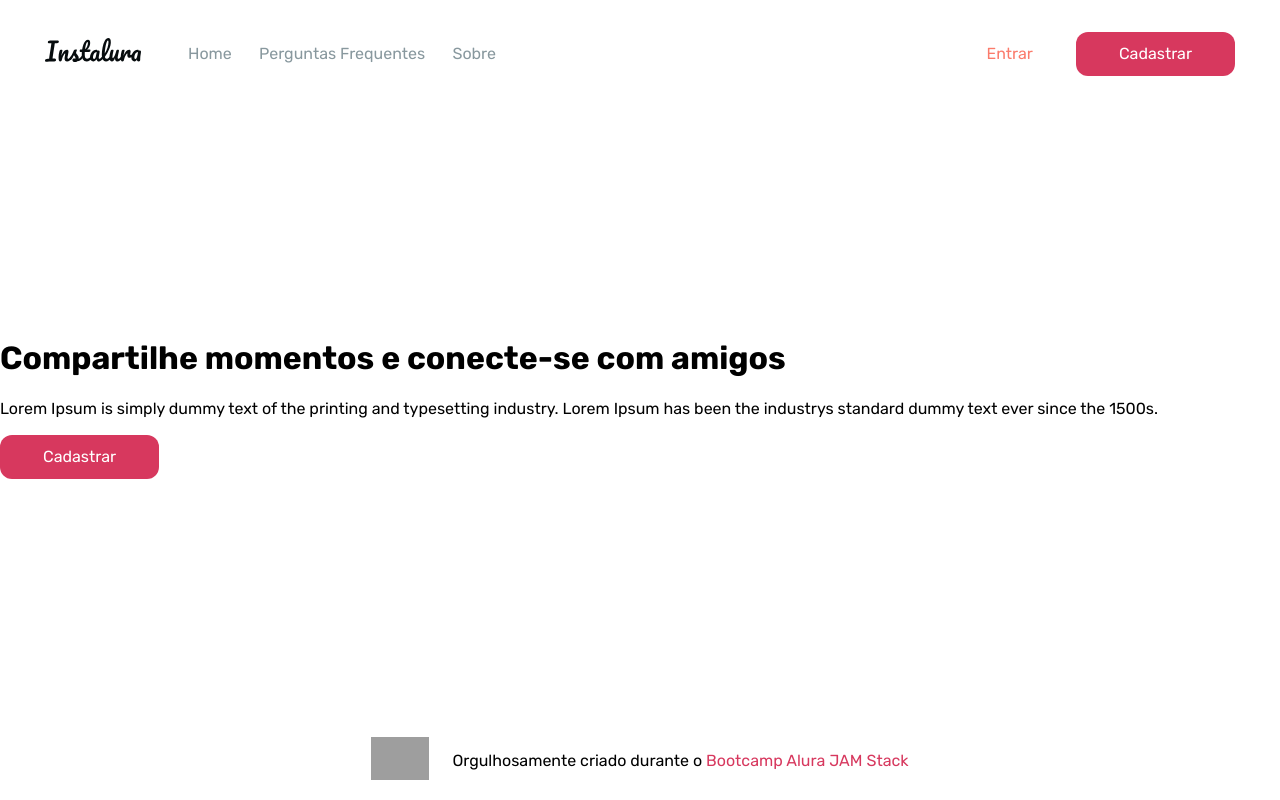
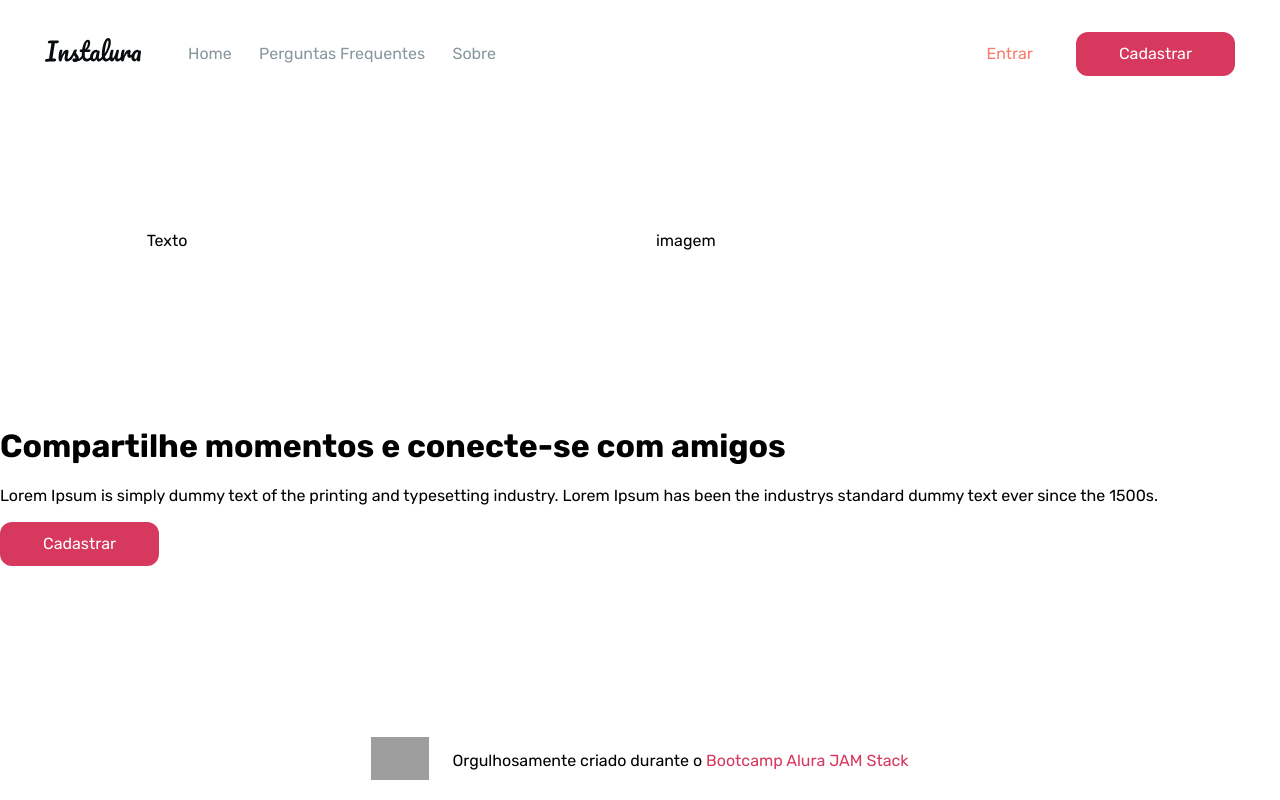
Before and after one commit to AdoniroSalles/instalura, a Next.js app: page / in a window 1280 px wide. Built offline with nearby package versions, Linux system fonts and the light colour scheme; grey boxes are pictures that could not be loaded.

Commit message:
adicionando grid

```diff
--- a/pages/index.js
+++ b/pages/index.js
@@ -6,6 +6,7 @@ import Footer from "../src/components/commons/Footer";
 import Menu from "../src/components/commons/Menu";
 import Text from "../src/components/foundation/Text";
 import { Button } from "../src/components/commons/Button";
+import { Grid } from "../src/components/foundation/layout/Grid";
 
 
 
@@ -20,6 +21,21 @@ export default function Home() {
         }}
         >
             <Menu />
+            <Grid.Container>
+                <Grid.Row>
+                    <Grid.Col
+                        offset = {{ xs: 0, md: 1 }} //desloca uma coluna
+                        value = {{ xs: 12, md: 5}} //vai ocupar 5 coluna
+                    >
+                        Texto
+                    </Grid.Col>
+                    <Grid.Col
+                        value = {{ xs: 12, md: 6}}
+                    >
+                        imagem
+                    </Grid.Col>
+                </Grid.Row>
+            </Grid.Container>
             <div>
                 <Text
                     variant="title"
--- a/src/components/foundation/Text/index.js
+++ b/src/components/foundation/Text/index.js
@@ -24,6 +24,7 @@ export const TextStyleVariantsMap = {
 const TextBase = styled.span`
      ${(props) => TextStyleVariantsMap[props.variant]}
      ${propToStyle('textAlign')}
+
 `
 
 //passa a tag html e os textos
--- /dev/null
+++ b/src/components/foundation/layout/Grid/index.js
@@ -0,0 +1,135 @@
+import styled, { css } from "styled-components";
+import { breakpointsMedia } from "../../../../theme/utils/breakpointsMedia";
+import { propToStyle } from "../../../../theme/utils/propToStyle";
+
+const Container = styled.div`
+  width: 100%;
+  padding-right: 28px;
+  padding-left: 28px;
+  margin-right: auto;
+  margin-left: auto;
+  max-width: initial;
+  ${breakpointsMedia({
+    sm: css`
+      max-width: 576px;
+    `,
+    md: css`
+      max-width: 768px;
+      padding-right: 16px;
+      padding-left: 16px;
+    `,
+    lg: css`
+      max-width: 1160px;
+    `,
+    xl: css`
+      max-width: 1222px;
+    `,
+  })}
+  ${propToStyle("marginTop")}
+`;
+const Col = styled.div`
+  padding-right: 16px;
+  padding-left: 16px;
+  flex-basis: 0;
+  flex-grow: 1;
+  max-width: 100%;
+
+  ${({ value }) => {
+    if (typeof value === "number") {
+      return css`
+        flex-grow: 0;
+        flex-shrink: 0;
+        flex-basis: ${(100 * value) / 12}%;
+        max-width: ${(100 * value) / 12}%;
+      `;
+    }
+
+    return breakpointsMedia({
+      xs: value?.xs
+        ? css`
+            flex-grow: 0;
+            flex-shrink: 0;
+            flex-basis: ${(100 * value.xs) / 12}%;
+            max-width: ${(100 * value.xs) / 12}%;
+          `
+        : "",
+      sm: value?.sm
+        ? css`
+            flex-grow: 0;
+            flex-shrink: 0;
+            flex-basis: ${(100 * value.sm) / 12}%;
+            max-width: ${(100 * value.sm) / 12}%;
+          `
+        : "",
+      md: value?.md
+        ? css`
+            flex-grow: 0;
+            flex-shrink: 0;
+            flex-basis: ${(100 * value.md) / 12}%;
+            max-width: ${(100 * value.md) / 12}%;
+          `
+        : "",
+      lg: value?.lg
+        ? css`
+            flex-grow: 0;
+            flex-shrink: 0;
+            flex-basis: ${(100 * value.lg) / 12}%;
+            max-width: ${(100 * value.lg) / 12}%;
+          `
+        : "",
+      xl: value?.xl
+        ? css`
+            flex-grow: 0;
+            flex-shrink: 0;
+            flex-basis: ${(100 * value.xl) / 12}%;
+            max-width: ${(100 * value.xl) / 12}%;
+          `
+        : "",
+    });
+  }}
+
+  ${({ offset }) => {
+    if (typeof offset === "number") {
+      return css`
+        margin-left: ${(100 * offset) / 12}%;
+      `;
+    }
+    return breakpointsMedia({
+      xs: offset?.xs
+        ? css`
+            margin-left: ${(100 * offset.xs) / 12}%;
+          `
+        : "",
+      sm: offset?.sm
+        ? css`
+            margin-left: ${(100 * offset.sm) / 12}%;
+          `
+        : "",
+      md: offset?.md
+        ? css`
+            margin-left: ${(100 * offset.md) / 12}%;
+          `
+        : "",
+      lg: offset?.lg
+        ? css`
+            margin-left: ${(100 * offset.lg) / 12}%;
+          `
+        : "",
+      xl: offset?.xl
+        ? css`
+            margin-left: ${(100 * offset.xl) / 12}%;
+          `
+        : "",
+    });
+  }}
+`;
+export const Grid = {
+  Container,
+  Row: styled.div`
+    display: flex;
+    flex-wrap: wrap;
+    margin-right: -16px;
+    margin-left: -16px;
+  `,
+  Col,
+};
```
